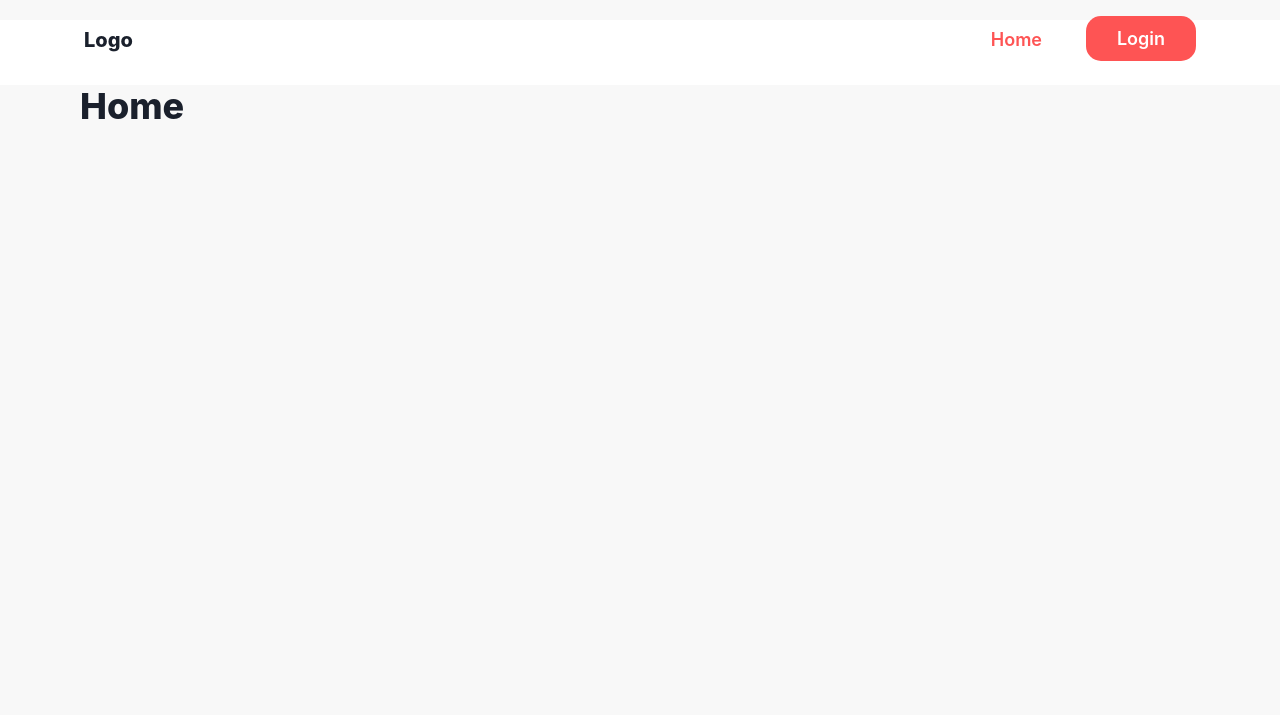
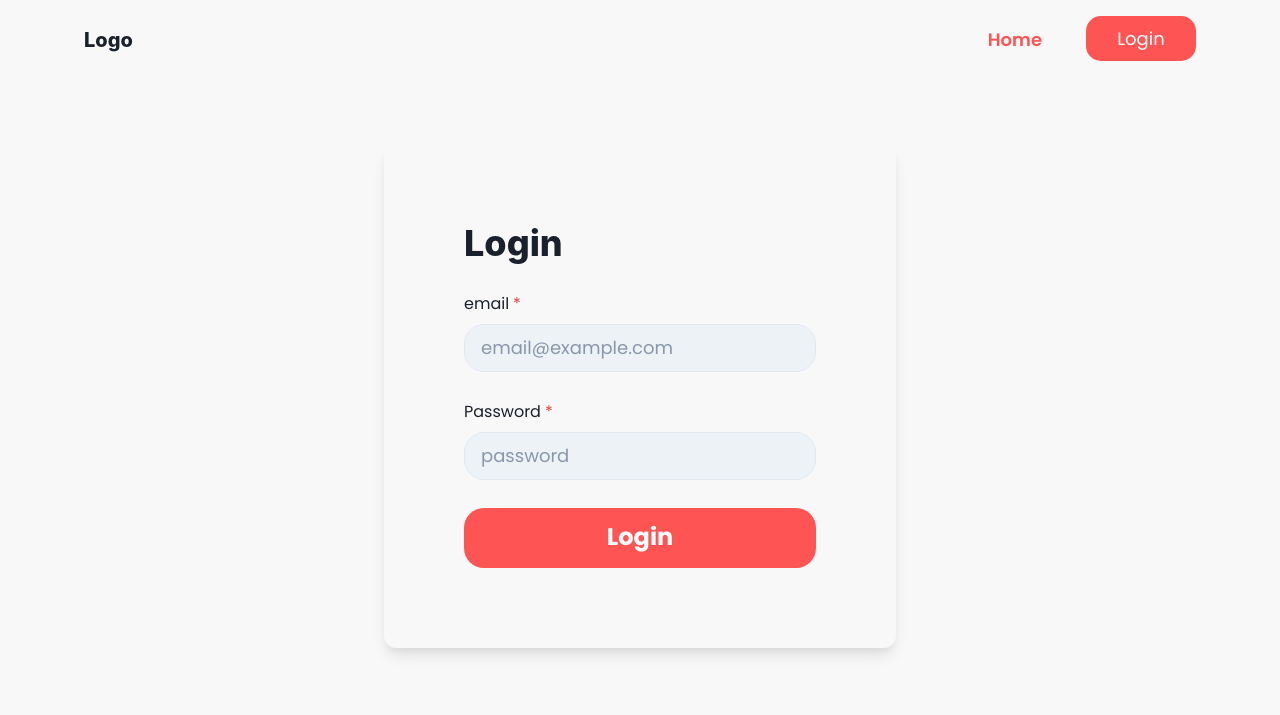
Before and after one commit to Zqadiri/react_test, a React app: page /login in a window 1280 px wide. Built offline with nearby package versions, Linux system fonts and the light colour scheme.

Commit message:
Login static page is done

```diff
--- a/package.json
+++ b/package.json
@@ -13,6 +13,7 @@
     "framer-motion": "^7.6.7",
     "react": "^18.2.0",
     "react-dom": "^18.2.0",
+    "react-router-dom": "^6.4.3",
     "react-scripts": "5.0.1",
     "web-vitals": "^2.1.4"
   },
--- a/public/index.html
+++ b/public/index.html
@@ -4,6 +4,12 @@
     <meta charset="UTF-8" />
     <meta http-equiv="X-UA-Compatible" content="IE=edge" />
     <meta name="viewport" content="width=device-width, initial-scale=1.0" />
+    <link rel="preconnect" href="https://fonts.googleapis.com" />
+    <link rel="preconnect" href="https://fonts.gstatic.com" crossorigin />
+    <link
+      href="https://fonts.googleapis.com/css2?family=Poppins:wght@100;200;400;600;700&display=swap"
+      rel="stylesheet"
+    />
     <title>Document</title>
   </head>
   <body>
--- a/src/components/Home.js
+++ b/src/components/Home.js
@@ -4,13 +4,13 @@ import '../styles/global.css'
 
 const Home = () => {
   return (
-    <html>
-      <Box marginLeft="80px" marginTop="25px">
-        <Heading marginTop="25px" fontFamily="body" fontWeight="extrabold">
+    <>
+      <Box paddingLeft="80px" style={{ backgroundColor: '#f8f8f8' }}>
+        <Heading paddingTop="25px" fontFamily="body" fontWeight="extrabold">
           Home
         </Heading>
       </Box>
-    </html>
+    </>
   )
 }
 
--- a/src/components/NavBar.js
+++ b/src/components/NavBar.js
@@ -5,19 +5,23 @@ import {
   Button,
   ButtonGroup,
   useColorModeValue,
-  Center
+  Center,
+  Link
 } from '@chakra-ui/react'
+import { Route, Routes, BrowserRouter } from 'react-router-dom'
+import Home from './Home'
+import LoginForm from './login'
 
 const Nav = () => {
   return (
     <>
-      <Box bg={useColorModeValue('white.100', 'white.900')} px={6}>
-        <Flex
-          height={10}
-          marginTop="20px"
-          alignItems={'center'}
-          justifyContent={'space-between'}
+      <BrowserRouter>
+        <Box
+          padding="20px 0 20px 0"
+          bg={useColorModeValue('white.100', 'white.900')}
+          px={6}
         >
+          <Flex className='nav' height={10} alignItems={'center'} justifyContent={'space-between'}>
             {/* logo box */}
             <Center>
               <Box
@@ -32,26 +36,51 @@ const Nav = () => {
 
             {/* logo box */}
             <Center>
-            <Box>
-              <ButtonGroup spacing="5" marginRight="60px">
-                <Button variant="ghost" colorScheme="pink" size="lg">
+                <ButtonGroup spacing="5" marginRight="60px" className='nav' >
+                  <Link href="/" style={{ textDecoration: 'none' }}>
+                    <Button
+                      variant="ghost"
+                      color="peach.400"
+                      size="lg"
+                      _hover={{ bg: '' }}
+                      _active={{
+                        bg: 'white.200',
+                        transform: 'scale(0.90)'
+                      }}
+                      _focus={{ bg: '' }}
+                    >
                       Home
                     </Button>
+                  </Link>
+                  <Link href="/login" style={{ textDecoration: 'none' }}>
                     <Button
+                      fontWeight={400}
                       variant="solid"
-                  colorScheme="pink"
+                      bg="peach.400"
                       size="lg"
+                      color="white"
                       borderRadius="15"
                       width="110px"
                       height="45px"
+                      _hover={{ bg: '' }}
+                      _active={{
+                        bg: 'peach.200',
+                        transform: 'scale(0.98)'
+                      }}
+                      _focus={{ bg: '' }}
                     >
                       Login
                     </Button>
+                  </Link>
                 </ButtonGroup>
-            </Box>
             </Center>
           </Flex>
         </Box>
+        <Routes>
+          <Route exact path="/" element={<Home />}></Route>
+          <Route exact path="/login" element={<LoginForm />}></Route>
+        </Routes>
+      </BrowserRouter>
     </>
   )
 }
--- /dev/null
+++ b/src/components/login.js
@@ -0,0 +1,81 @@
+import React from 'react'
+import {
+  Button,
+  Flex,
+  FormControl,
+  FormLabel,
+  Heading,
+  Input,
+  Stack,
+  useColorModeValue
+} from '@chakra-ui/react'
+
+const LoginForm = () => {
+  return (
+    <Flex
+      minH={'50vh'}
+      align={'center'}
+      justify={'center'}
+      bg={useColorModeValue('white.50', 'white.800')}
+    >
+      <Stack
+        spacing={7}
+        w={'full'}
+        maxW={'lg'}
+        rounded={'xl'}
+        boxShadow={'lg'}
+        p={20}
+        my={16}
+      >
+        <Heading
+          lineHeight={1.1}
+          fontWeight="extrabold"
+          fontSize={{ base: '2xl', md: '4xl' }}
+        >
+          Login
+        </Heading>
+        <FormControl id="email" isRequired>
+          <FormLabel>email</FormLabel>
+          <Input
+            bg="gray.100"
+            fontFamily={'Poppins'}
+            fontWeight={400}
+            size="lg"
+            borderRadius={20}
+            placeholder="email@example.com"
+            _placeholder={{ opacity: 0.8, color: 'gray.500' }}
+            type="email"
+          />
+        </FormControl>
+        <FormControl id="password" isRequired>
+          <FormLabel>Password</FormLabel>
+          <Input
+            bg="gray.100"
+            size="lg"
+            placeholder="password"
+            _placeholder={{ opacity: 0.8, color: 'gray.500' }}
+            borderRadius={20}
+            type="password"
+          />
+        </FormControl>
+        <Stack spacing={6}>
+          <Button
+            fontSize="2xl"
+            fontWeight="extrabold"
+            borderRadius={20}
+            height="60px"
+            bg={'peach.400'}
+            color={'white'}
+            _hover={{
+              bg: 'peach.500'
+            }}
+          >
+            Login
+          </Button>
+        </Stack>
+      </Stack>
+    </Flex>
+  )
+}
+
+export default LoginForm
--- a/src/index.js
+++ b/src/index.js
@@ -3,30 +3,27 @@ import './styles/global.css'
 import { render } from 'react-dom'
 import { ChakraProvider, extendTheme } from '@chakra-ui/react'
 import Nav from './components/NavBar'
-import Home from './components/Home'
 
 const theme = extendTheme({
   colors: {
-    pink: {
-      100: '#fe5454',
-      200: '#fe5454',
-      300: '#fe5454',
+    peach: {
+      100: '#fe9898',
+      200: '#fe7676',
+      300: '#fe6565',
       400: '#fe5454',
-      500: '#fe5454',
-      600: '#fe5454',
-      700: '#fe5454',
-      800: '#fe5454',
-      900: '#fe5454'
+      500: '#e54c4c',
+      600: '#cb4343',
+      700: '#b23b3b',
+      800: '#983232',
+      900: '#7f2a2a'
     }
-  },
-  components: {}
+  }
 })
 
 const App = () => {
   return (
     <ChakraProvider theme={theme}>
-      <Nav></Nav>
-      <Home></Home>
+      <Nav />
     </ChakraProvider>
   )
 }
--- a/src/styles/global.css
+++ b/src/styles/global.css
@@ -1,4 +1,9 @@
-html,
-body {
-  background-color: rgb(248, 248, 248);
+* {
+  box-sizing: border-box;
+  font-family: Poppins;
+  background-color: #f8f8f8;
 }
+
+a {
+  text-decoration: none;
+}
```
Also changed, not shown: public/login.html (added, +11 -0 lines), src/login.js (deleted), src/posts.js (deleted), 1 other file. Lines whose indentation alone changed are shown as unchanged.
